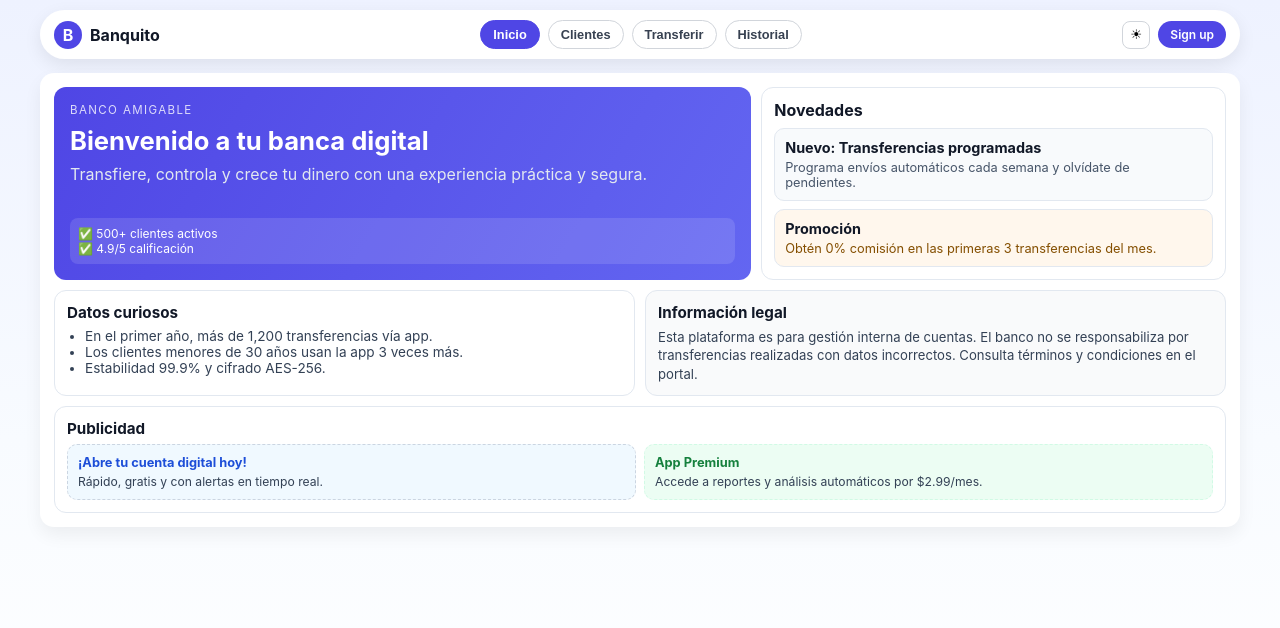
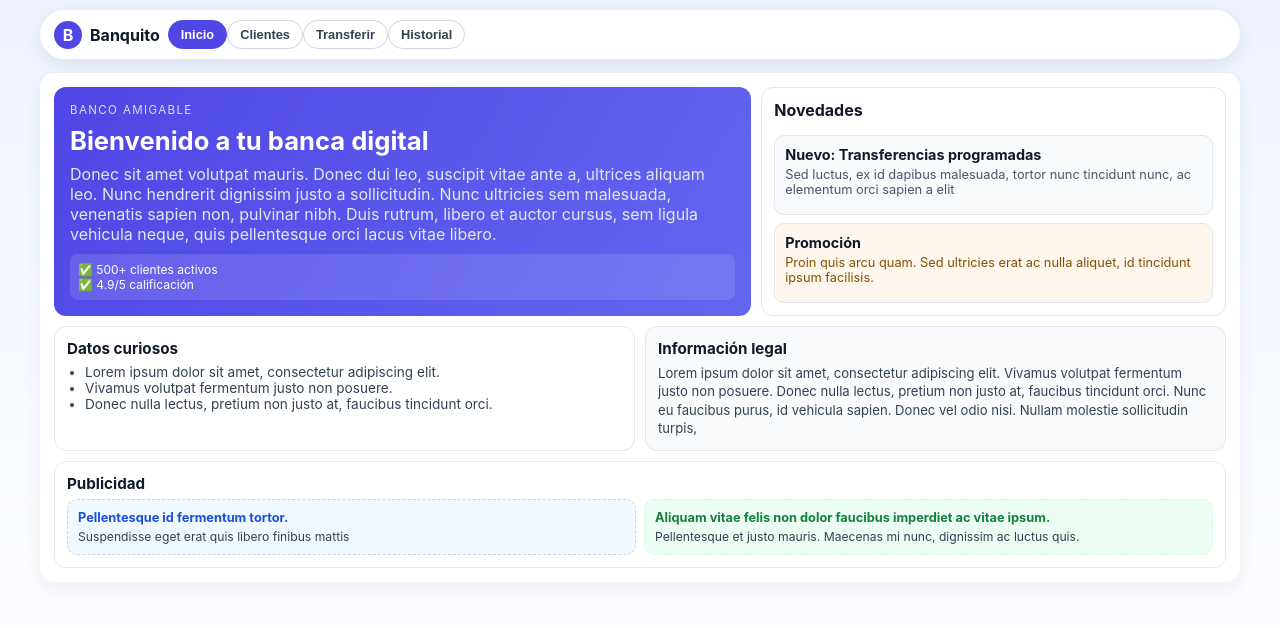
Before and after one commit to software-architecture-labs/lab1-bank-frontend, a React (Vite) app: page / in a window 1280 px wide. Shown: the top 628 px of the page. Built offline with nearby package versions, Linux system fonts and the light colour scheme.

Commit message:
css refinado

```diff
--- a/src/App.jsx
+++ b/src/App.jsx
@@ -14,23 +14,19 @@ function App() {
   return (
     <div style={{ minHeight: '100vh', background: 'linear-gradient(180deg, #eef2ff, #f8fbff 55%, #ffffff 100%)', padding: '10px 8px 18px' }}>
       <div style={{ width: '100%', maxWidth: '1200px', margin: '0 auto', fontFamily: 'Inter, system-ui, -apple-system, BlinkMacSystemFont, "Segoe UI", sans-serif', color: '#111827' }}>
-        <header style={{ display: 'flex', alignItems: 'center', justifyContent: 'space-between', padding: '10px 14px', background: 'white', borderRadius: '999px', boxShadow: '0 6px 18px rgba(0,0,0,0.08)', marginBottom: '14px', flexWrap: 'wrap', gap: '8px' }}>
+        <header style={{ display: 'flex', alignItems: 'center', justifyContent: 'flex-start', padding: '10px 14px', background: 'white', borderRadius: '999px', boxShadow: '0 6px 18px rgba(0,0,0,0.08)', marginBottom: '14px', flexWrap: 'wrap', gap: '8px' }}>
           <a href="#" style={{ display: 'flex', alignItems: 'center', gap: '8px', textDecoration: 'none' }}>
             <div style={{ width: '28px', height: '28px', borderRadius: '999px', backgroundColor: '#4f46e5', display: 'grid', placeItems: 'center', color: 'white', fontWeight: 'bold' }}>B</div>
             <span style={{ fontWeight: 700, color: '#111827' }}>Banquito</span>
           </a>
 
-          <nav style={{ display: 'flex', alignItems: 'center', gap: '8px', flexWrap: 'wrap' }}>
+          <nav style={{ display: 'flex', gap: '20zpx', flexWrap: 'wrap' }}>
             <button onClick={() => setActiveTab('home')} style={compactTabStyle(activeTab === 'home')}>Inicio</button>
             <button onClick={() => setActiveTab('customers')} style={compactTabStyle(activeTab === 'customers')}>Clientes</button>
             <button onClick={() => setActiveTab('transfer')} style={compactTabStyle(activeTab === 'transfer')}>Transferir</button>
             <button onClick={() => setActiveTab('history')} style={compactTabStyle(activeTab === 'history')}>Historial</button>
           </nav>
 
-          <div style={{ display: 'flex', alignItems: 'center', gap: '8px' }}>
-            <button style={{ width: '28px', height: '28px', borderRadius: '8px', border: '1px solid #d1d5db', background: 'white', display: 'grid', placeItems: 'center', cursor: 'pointer' }}>☀</button>
-            <a href="#" style={{ padding: '6px 12px', borderRadius: '999px', background: '#4f46e5', color: 'white', textDecoration: 'none', fontWeight: 600, fontSize: '0.75rem' }}>Sign up</a>
-          </div>
         </header>
 
         <section style={{ background: 'white', borderRadius: '14px', padding: '14px', boxShadow: '0 8px 18px rgba(0,0,0,0.06)', marginBottom: '10px' }}>
@@ -41,7 +37,9 @@ function App() {
                   <div>
                     <p style={{ margin: 0, fontSize: '0.72rem', letterSpacing: '0.12em', textTransform: 'uppercase', opacity: 0.8 }}>Banco Amigable</p>
                     <h2 style={{ margin: '8px 0 8px', fontSize: '1.6rem' }}>Bienvenido a tu banca digital</h2>
-                    <p style={{ margin: 0, color: '#e2e8f0' }}>Transfiere, controla y crece tu dinero con una experiencia práctica y segura.</p>
+                    <p style={{ margin: 0, color: '#e2e8f0' }}>Donec sit amet volutpat mauris. Donec dui leo, suscipit vitae ante a, ultrices aliquam leo.
+                      Nunc hendrerit dignissim justo a sollicitudin. Nunc ultricies sem malesuada, venenatis sapien non, pulvinar nibh. Duis rutrum, libero et auctor cursus,
+                       sem ligula vehicula neque, quis pellentesque orci lacus vitae libero.</p>
                   </div>
                   <div style={{ marginTop: '10px', fontSize: '0.75rem', background: 'rgba(255,255,255,0.12)', borderRadius: '8px', padding: '8px' }}>
                     <p style={{ margin: 0 }}>✅ 500+ clientes activos</p>
@@ -52,11 +50,11 @@ function App() {
                   <h3 style={{ margin: '0', fontSize: '1rem' }}>Novedades</h3>
                   <div style={{ border: '1px solid #e2e8f0', borderRadius: '10px', padding: '10px', background: '#f8fafc' }}>
                     <h4 style={{ margin: '0 0 4px', fontSize: '0.9rem' }}>Nuevo: Transferencias programadas</h4>
-                    <p style={{ margin: 0, fontSize: '0.8rem', color: '#475569' }}>Programa envíos automáticos cada semana y olvídate de pendientes.</p>
+                    <p style={{ margin: 0, fontSize: '0.8rem', color: '#475569' }}>Sed luctus, ex id dapibus malesuada, tortor nunc tincidunt nunc, ac elementum orci sapien a elit</p>
                   </div>
                   <div style={{ border: '1px solid #e2e8f0', borderRadius: '10px', padding: '10px', background: '#fff7ed' }}>
                     <h4 style={{ margin: '0 0 4px', fontSize: '0.9rem' }}>Promoción</h4>
-                    <p style={{ margin: 0, fontSize: '0.8rem', color: '#844f00' }}>Obtén 0% comisión en las primeras 3 transferencias del mes.</p>
+                    <p style={{ margin: 0, fontSize: '0.8rem', color: '#844f00' }}>Proin quis arcu quam. Sed ultricies erat ac nulla aliquet, id tincidunt ipsum facilisis.</p>
                   </div>
                 </div>
               </div>
@@ -65,15 +63,16 @@ function App() {
                 <div style={{ borderRadius: '12px', border: '1px solid #e2e8f0', padding: '12px', background: 'white' }}>
                   <h3 style={{ margin: '0 0 6px', fontSize: '0.95rem' }}>Datos curiosos</h3>
                   <ul style={{ margin: 0, paddingLeft: '18px', color: '#334155', fontSize: '0.85rem' }}>
-                    <li>En el primer año, más de 1,200 transferencias vía app.</li>
-                    <li>Los clientes menores de 30 años usan la app 3 veces más.</li>
-                    <li>Estabilidad 99.9% y cifrado AES-256.</li>
+                    <li>Lorem ipsum dolor sit amet, consectetur adipiscing elit.</li>
+                    <li>Vivamus volutpat fermentum justo non posuere.</li>
+                    <li>Donec nulla lectus, pretium non justo at, faucibus tincidunt orci.</li>
                   </ul>
                 </div>
                 <div style={{ borderRadius: '12px', border: '1px solid #e2e8f0', padding: '12px', background: '#f9fafb' }}>
                   <h3 style={{ margin: '0 0 6px', fontSize: '0.95rem' }}>Información legal</h3>
                   <p style={{ margin: 0, fontSize: '0.82rem', color: '#334155', lineHeight: '1.4' }}>
-                    Esta plataforma es para gestión interna de cuentas. El banco no se responsabiliza por transferencias realizadas con datos incorrectos. Consulta términos y condiciones en el portal.
+                    Lorem ipsum dolor sit amet, consectetur adipiscing elit. Vivamus volutpat fermentum justo non posuere. Donec nulla lectus,
+                    pretium non justo at, faucibus tincidunt orci. Nunc eu faucibus purus, id vehicula sapien. Donec vel odio nisi. Nullam molestie sollicitudin turpis,
                   </p>
                 </div>
               </div>
@@ -82,12 +81,12 @@ function App() {
                 <h3 style={{ margin: '0 0 6px', fontSize: '0.95rem' }}>Publicidad</h3>
                 <div style={{ display: 'flex', gap: '8px', flexWrap: 'wrap' }}>
                   <div style={{ flex: '1 1 200px', border: '1px dashed #cbd5e1', borderRadius: '10px', padding: '10px', background: '#f0f9ff' }}>
-                    <p style={{ margin: 0, fontSize: '0.8rem', color: '#1d4ed8' }}><b>¡Abre tu cuenta digital hoy!</b></p>
-                    <p style={{ margin: '4px 0 0', fontSize: '0.76rem', color: '#334155' }}>Rápido, gratis y con alertas en tiempo real.</p>
+                    <p style={{ margin: 0, fontSize: '0.8rem', color: '#1d4ed8' }}><b>Pellentesque id fermentum tortor.</b></p>
+                    <p style={{ margin: '4px 0 0', fontSize: '0.76rem', color: '#334155' }}> Suspendisse eget erat quis libero finibus mattis</p>
                   </div>
                   <div style={{ flex: '1 1 200px', border: '1px dashed #d1fae5', borderRadius: '10px', padding: '10px', background: '#ecfdf3' }}>
-                    <p style={{ margin: 0, fontSize: '0.8rem', color: '#15803d' }}><b>App Premium</b></p>
-                    <p style={{ margin: '4px 0 0', fontSize: '0.76rem', color: '#334155' }}>Accede a reportes y análisis automáticos por $2.99/mes.</p>
+                    <p style={{ margin: 0, fontSize: '0.8rem', color: '#15803d' }}><b>Aliquam vitae felis non dolor faucibus imperdiet ac vitae ipsum.</b></p>
+                    <p style={{ margin: '4px 0 0', fontSize: '0.76rem', color: '#334155' }}>Pellentesque et justo mauris. Maecenas mi nunc, dignissim ac luctus quis.</p>
                   </div>
                 </div>
               </div>
```
